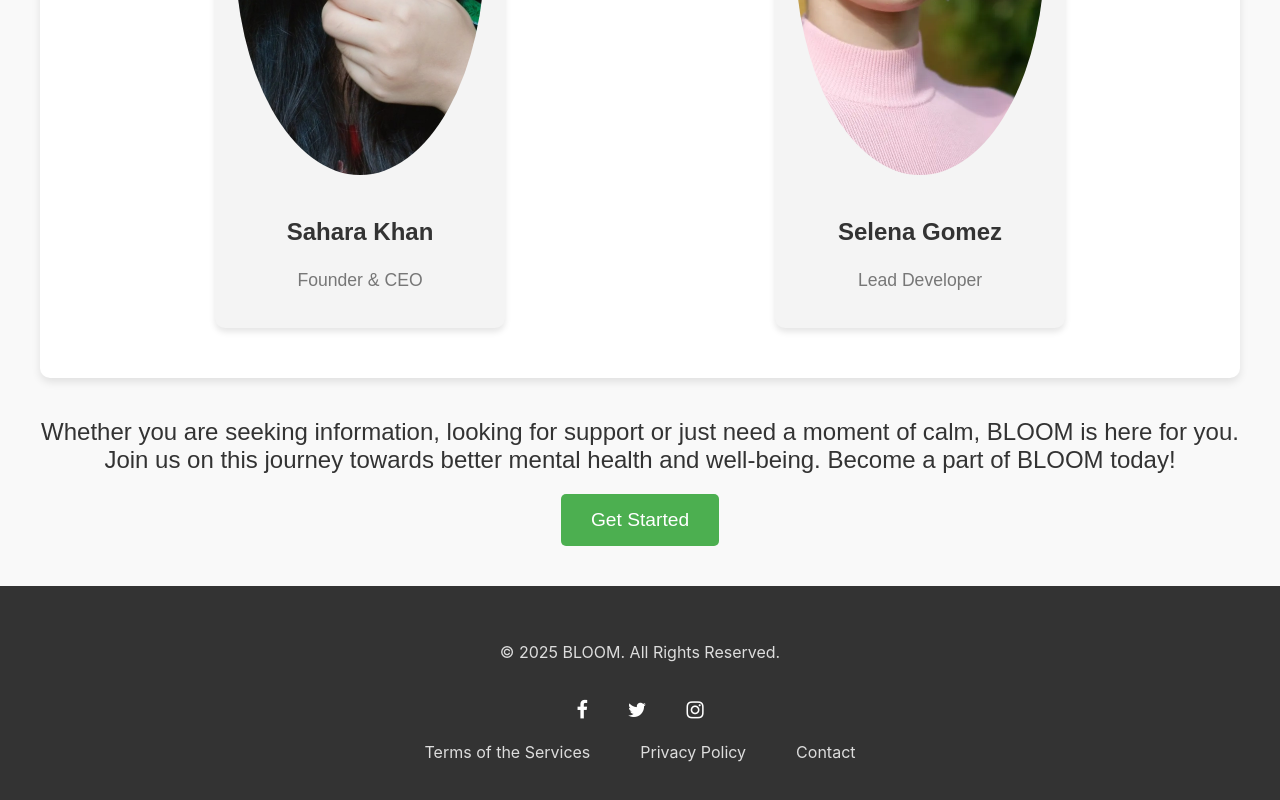
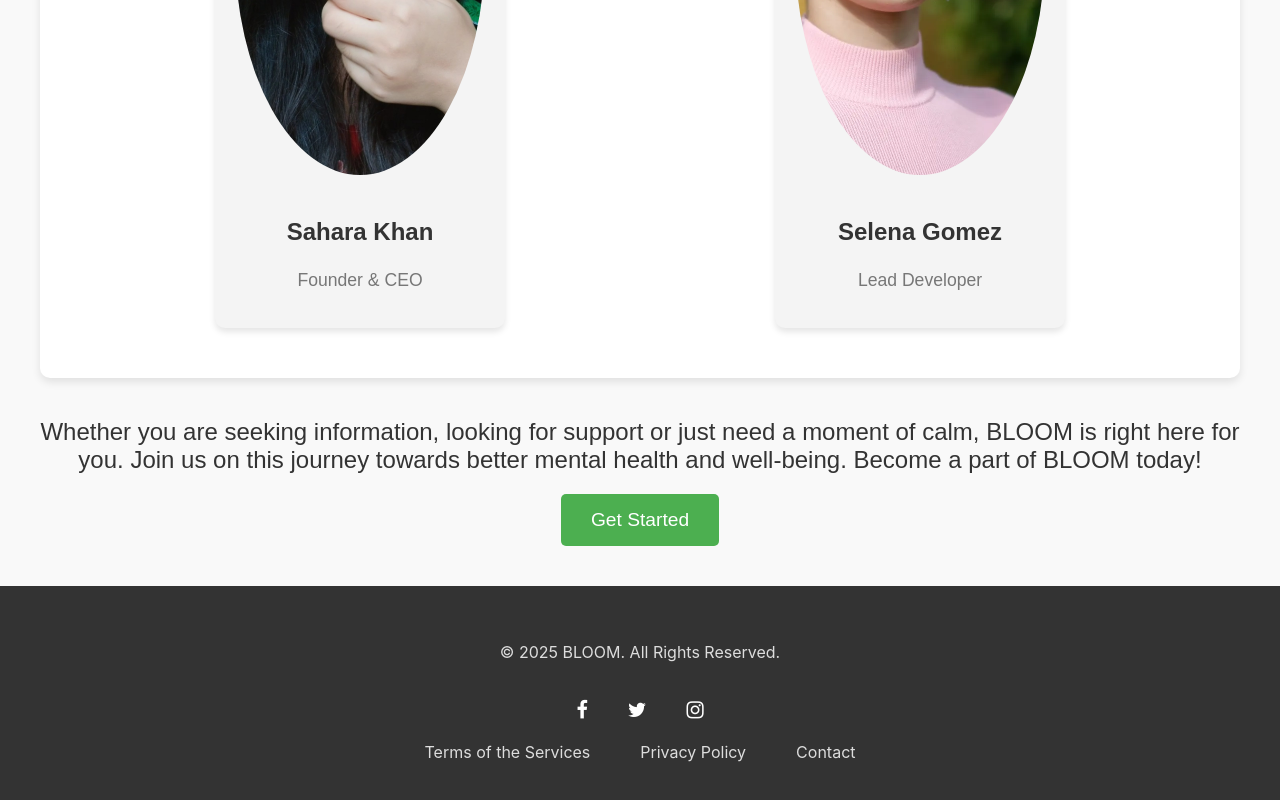
Before and after one commit to Sahara109/bloom-development, a React (Create React App) app in the folder bloom-frontend/: page /about in a window 1280 px wide. Shown: the part 3233-4033 px from the top of the page. Built offline with nearby package versions, Linux system fonts and the light colour scheme.

Commit message:
BLOOM Module 4 Work

```diff
--- a/bloom-frontend/src/components/About/About.js
+++ b/bloom-frontend/src/components/About/About.js
@@ -112,7 +112,7 @@ const About = () => {
       </section>
       {/* Call to Action Section */}
       <section className="cta-section">
-        <p>Whether you are seeking information, looking for support or just need a moment of calm, BLOOM is here for you. Join us on this journey towards better mental health and well-being. Become a part of BLOOM today!</p>
+        <p>Whether you are seeking information, looking for support or just need a moment of calm, BLOOM is right here for you. Join us on this journey towards better mental health and well-being. Become a part of BLOOM today!</p>
         <button className="cta-button">Get Started</button>
       </section>
     </div>
```
